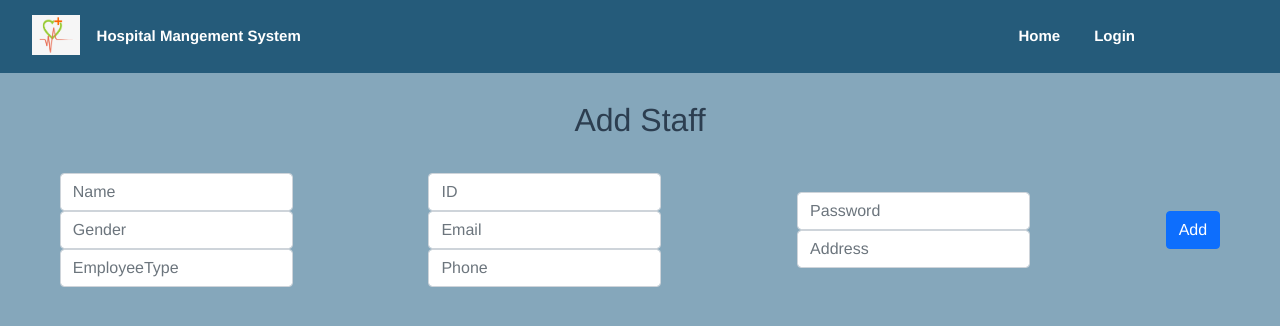
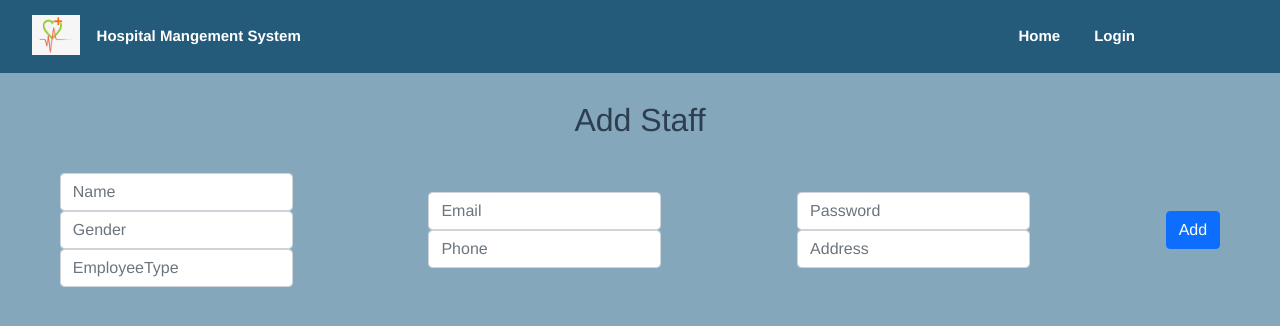
Before and after one commit to DieStrassen-KTP-EG21/Clinical-Genomics-KTP, a Vue app in the folder Genome Analyzer/FrontEnd/: page /AddStaff in a window 1280 px wide. Shown: the top 326 px of the page. Built offline with nearby package versions, Linux system fonts and the light colour scheme; a web font is replaced by a local one.

Commit message:
add-staff-gender

```diff
--- a/Genome Analyzer/FrontEnd/src/views/AddStaff.vue
+++ b/Genome Analyzer/FrontEnd/src/views/AddStaff.vue
@@ -32,14 +32,6 @@
             />
           </div>
           <div class="col-auto">
-            <label class="visually-hidden">ID</label>
-            <input
-              type="number"
-              v-model="ID"
-              class="form-control"
-              id="autoSizingInput"
-              placeholder="ID"
-            />
             <label class="visually-hidden">Email</label>
             <input
               type="text"
@@ -89,10 +81,6 @@
 
 <script>
 import HomeNavigation from "@/components/HomeNavigationBar.vue";
-import axios from "axios";
-
-const API = "https://genomicanalyzer.herokuapp.com/login";
-
 export default {
   name: "AddStaff",
   components: {
@@ -114,7 +102,6 @@ export default {
     AddMember(e) {
       const newMember = {
         Name: this.Name,
-        ID: this.ID,
         Password: this.Password,
         Gender: this.Gender,
         Email: this.Email,
@@ -123,16 +110,8 @@ export default {
         Phone: this.Phone,
       };
       console.log(newMember);
+      this.$store.dispatch("Authorization/addstaff", newMember);
       e.preventDefault();
-      axios.post(API, {
-        Name: this.Name,
-        Password: this.Password,
-        Gender: this.Gender,
-        Email: this.Email,
-        EmployeeType: this.EmployeeType,
-        Address: this.Address,
-        Phone: this.Phone,
-      });
       this.Name = "";
       this.ID = "";
       this.Password = "";
```
